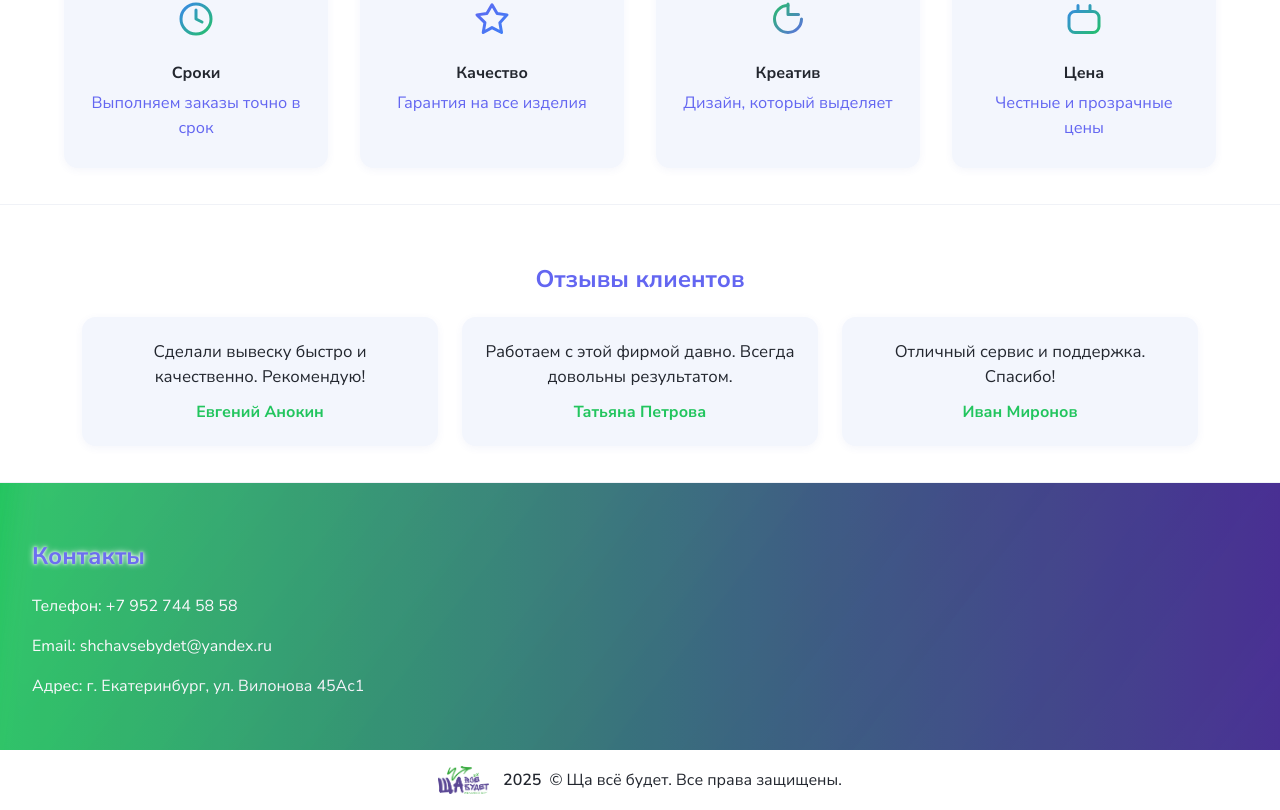
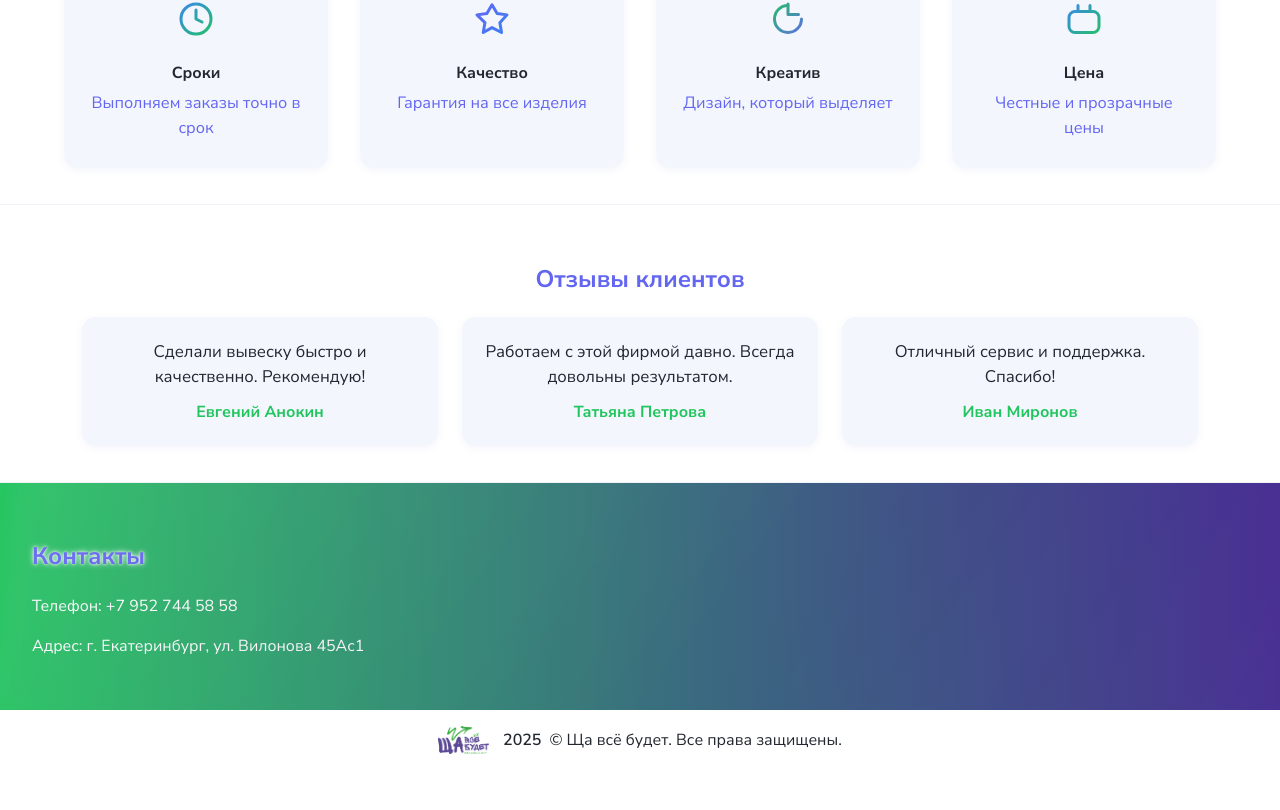
Before and after one commit to key154/site-cursor-project, a React (Vite) app: page / in a window 1280 px wide. Shown: the part 2549-3359 px from the top of the page. After the commit the page ends 3319 px from the top, so only its background shows below. Built offline with nearby package versions, Linux system fonts and the light colour scheme.

Commit message:
убрал почту

```diff
--- a/src/components/Contacts.jsx
+++ b/src/components/Contacts.jsx
@@ -5,7 +5,6 @@ const Contacts = () => (
     <div className="contacts-glare" />
     <h2>Контакты</h2>
     <p>Телефон: +7 952 744 58 58</p>
-    <p>Email: shchavsebydet@yandex.ru</p>
     <p>Адрес: г. Екатеринбург, ул. Вилонова 45Ас1</p>
   </section>
 );
```
